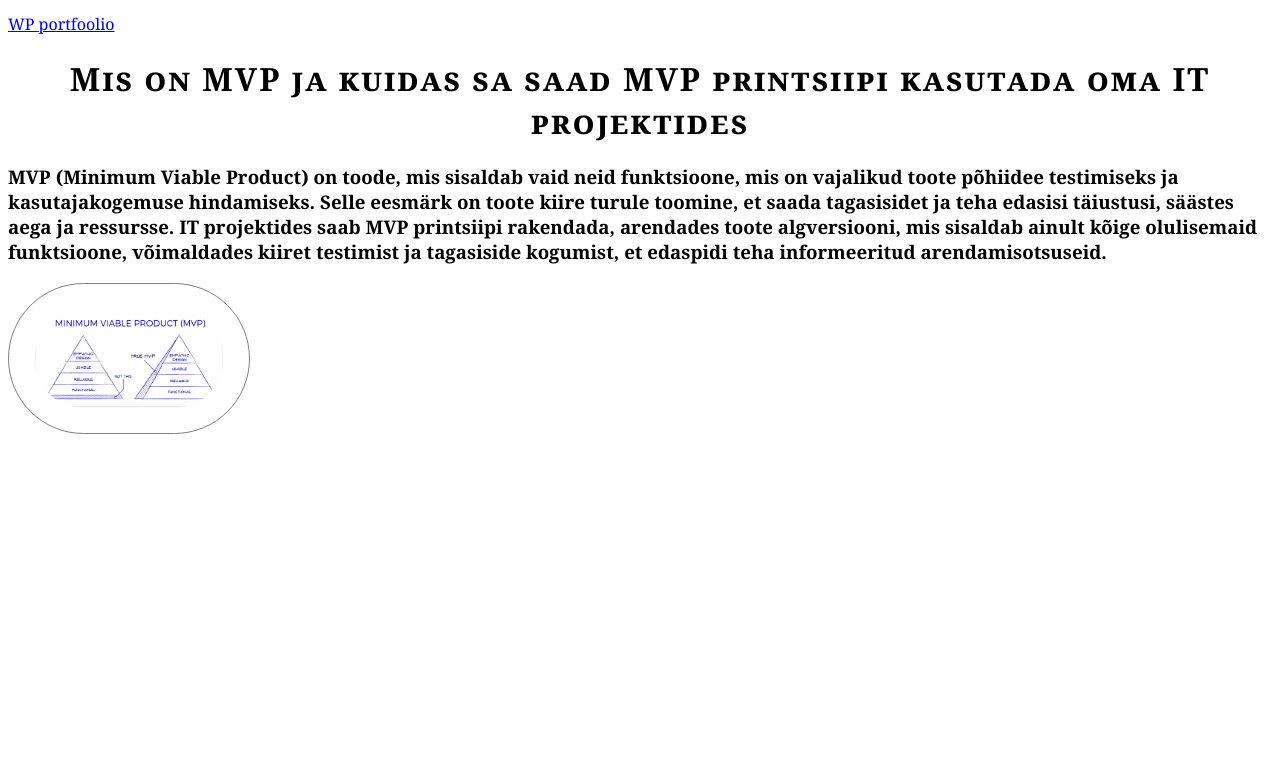
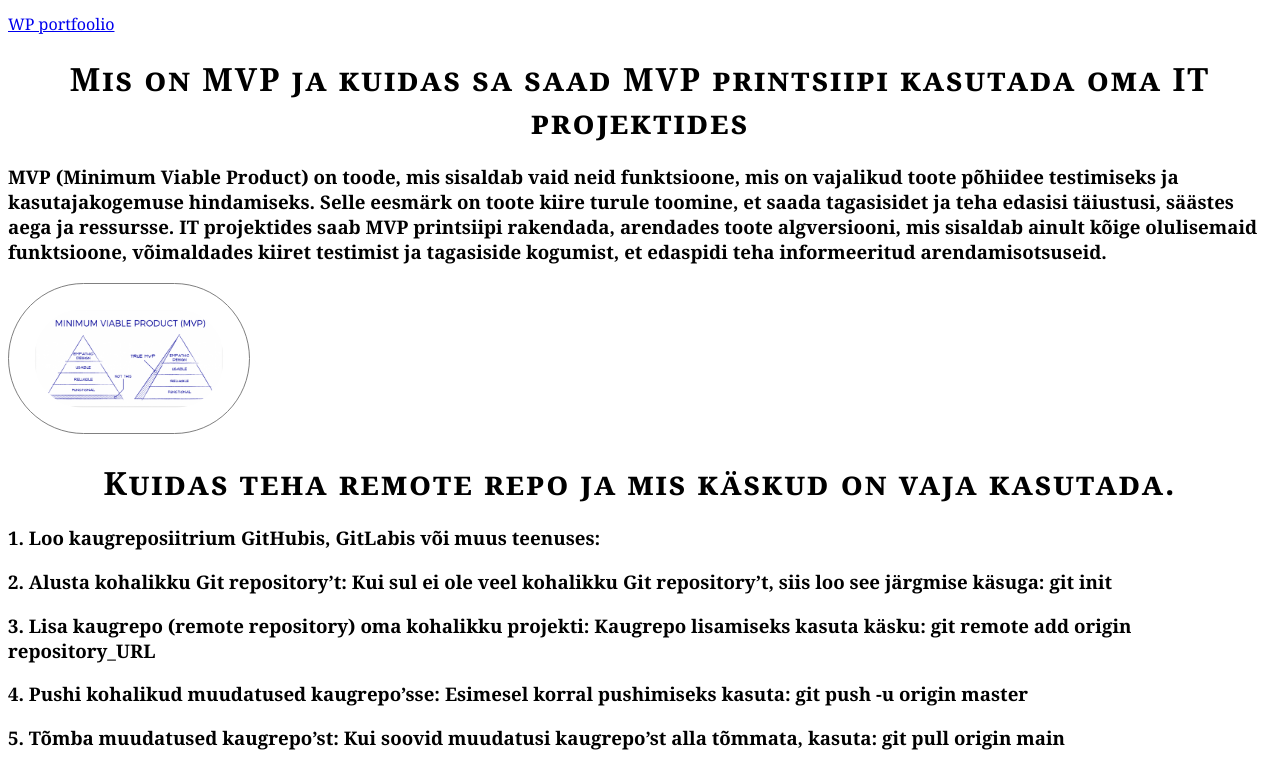
Before and after one commit to Alexbekasov/Aleksanderveebileht, a plain HTML site: page index.html in a window 1280 px wide. Shown: the part 526-1295 px from the top of the page. Before the commit the page ends 973 px from the top, so only its background shows below. Drawn offline with Linux system fonts and the light colour scheme.

Commit message:
Added a question about: how to make a remote repo and what commands follow to do so

```diff
--- a/index.html
+++ b/index.html
@@ -27,5 +27,19 @@
 </div>
 <!--pilt-->
 <img src="mvp.png" alt="minu pilt mvp">
+
+
+
+
+<h1>Kuidas teha remote repo ja mis käskud on vaja kasutada.</h1>
+<h3>1. Loo kaugreposiitrium GitHubis, GitLabis või muus teenuses:</h3>
+<h3>2. Alusta kohalikku Git repository’t: Kui sul ei ole veel kohalikku Git repository’t, siis loo see järgmise käsuga:
+    git init
+</h3>
+<h3>3. Lisa kaugrepo (remote repository) oma kohalikku projekti: Kaugrepo lisamiseks kasuta käsku: git remote add origin repository_URL</h3>
+<h3>4. Pushi kohalikud muudatused kaugrepo’sse: Esimesel korral pushimiseks kasuta: git push -u origin master</h3>
+<h3>5. Tõmba muudatused kaugrepo’st: Kui soovid muudatusi kaugrepo’st alla tõmmata, kasuta: git pull origin main</h3>
+
+
 </body>
 </html>
```
